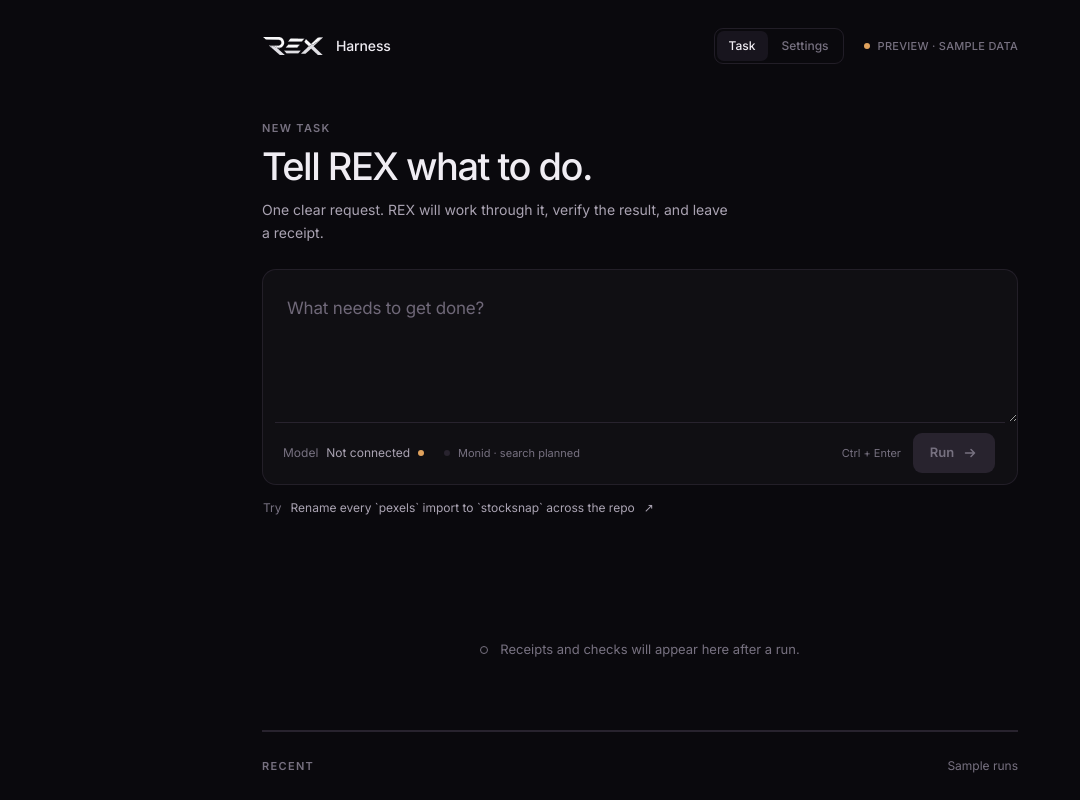
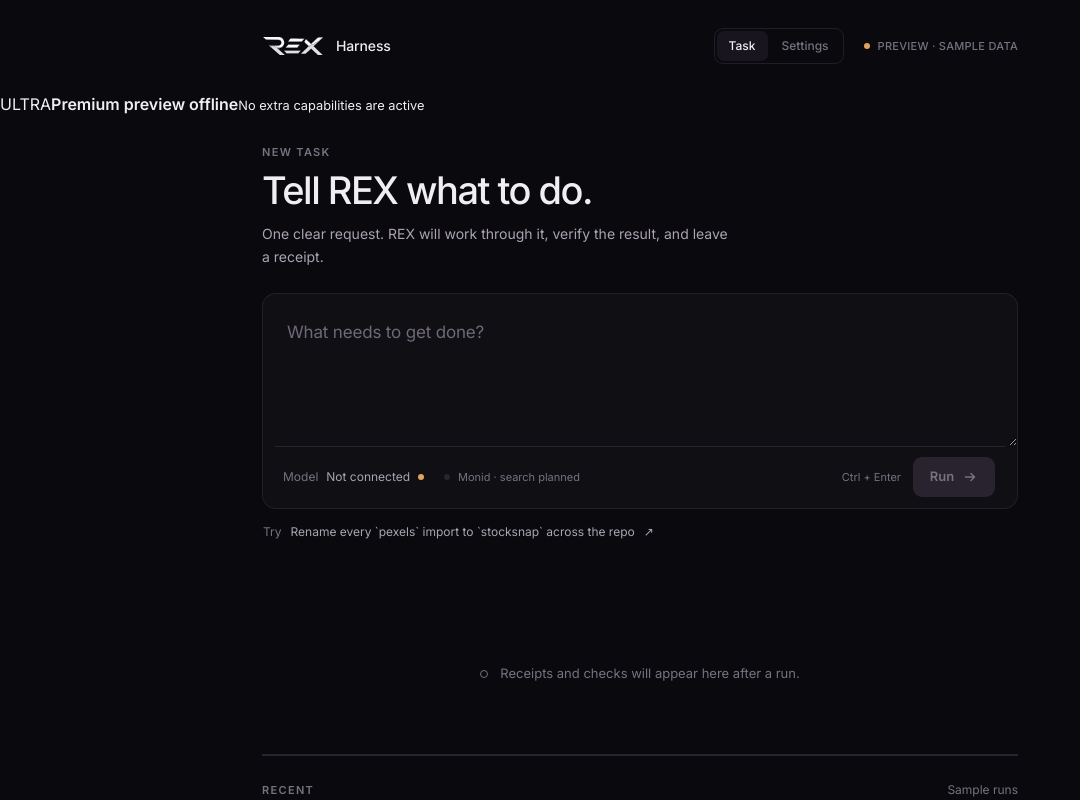
Before and after one commit to REX-codebase/rex-mcp, a React (Vite) app: page / in a window 1280 px wide. Shown: the top 800 px of the page, without its empty margins (0-1080 px from the left). Built offline with nearby package versions, Linux system fonts and the light colour scheme; the HTML template or start-up script is replaced by a standard one.

Commit message:
Add Ultra premium transformation preview
Introduce the ephemeral Ultra state and truthful preview status without changing runtime capability.

```diff
--- a/src/App.tsx
+++ b/src/App.tsx
@@ -15,6 +15,8 @@
 // bottom of the session. Reduced motion swaps it instantly.
 export default function App() {
   const [view, setView] = useState<"task" | "settings">("task");
+  const [ultra, setUltra] = useState(false);
+  const [ultraPulse, setUltraPulse] = useState(0);
   const [task, setTask] = useState("");
   const [session, setSession] = useState<Session | null>(null);
   const [hero, setHero] = useState<"shown" | "settling" | "gone">("shown");
@@ -80,9 +82,12 @@
   };
 
   return (
-    <div className={`min-h-full ${reduced ? "reduced-fx" : ""}`}>
-      <TopBar view={view} onView={setView} />
-      <main className="mx-auto w-full max-w-[820px] px-5 pb-12 sm:px-8">
+    <div className={`harness-shell min-h-full ${ultra ? "ultra-on" : ""} ${reduced ? "reduced-fx" : ""}`} data-ultra={ultra ? "on" : "off"}>
+      <div className="ultra-transition" key={ultraPulse} aria-hidden="true"><span /><span /><span /><span /></div>
+      <div className="ultra-atmosphere" aria-hidden="true"><span className="ultra-horizon" /><span className="ultra-scan" /></div>
+      <TopBar view={view} onView={setView} ultra={ultra} onUltra={() => { setUltra((v) => !v); setUltraPulse((v) => v + 1); }} />
+      <div className="ultra-status" role="status" aria-live="polite"><span>ULTRA</span><b>{ultra ? "Premium preview engaged" : "Premium preview offline"}</b><small>No extra capabilities are active</small></div>
+      <main className="main-spine mx-auto w-full max-w-[820px] px-5 pb-12 sm:px-8">
         {view === "settings" ? (
           <SettingsView
             motion={motion}
```
